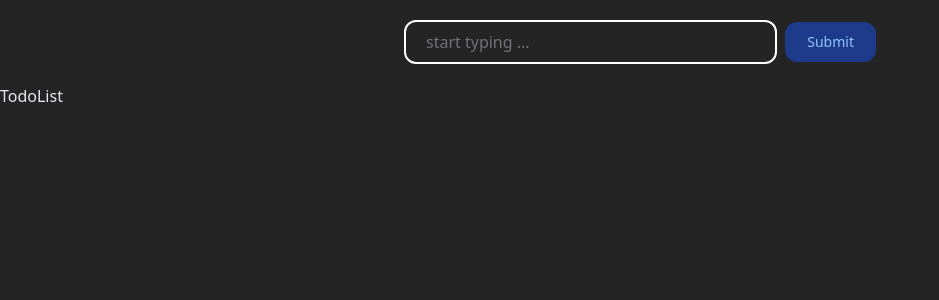
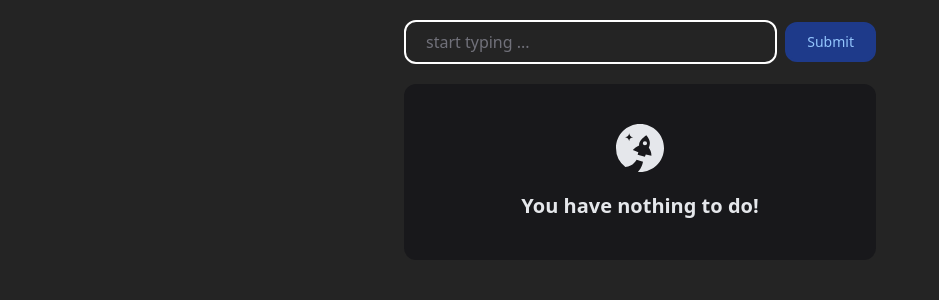
Before and after one commit to felipestiernhoff/ts-todo-app, a React (Vite) app: page / in a window 1280 px wide. Shown: the top 300 px of the page, without its empty margins (0-939 px from the left). Built offline with nearby package versions, Linux system fonts and the light colour scheme.

Commit message:
Integrate the useTodo hook to manage todo items

```diff
--- a/src/components/TodoList.tsx
+++ b/src/components/TodoList.tsx
@@ -1,7 +1,25 @@
-import { TodoItem } from './TodoItem'
-import { useTodo } from '../context'
+import { useTodo } from '../context/useTodo'
 import { SiStarship } from 'react-icons/si'
 
 export const TodoList = () => {
-  return <div>TodoList</div>
+  const { todos } = useTodo()
+
+  if (!todos.length) {
+    return (
+      <div className="max-w-lg px-5 m-auto">
+        <h1 className="flex flex-col items-center gap-5 px-5 py-10 text-xl font-bold text-center rounded-xl bg-zinc-900">
+          <SiStarship className="text-5xl" />
+          You have nothing to do!
+        </h1>
+      </div>
+    )
+  }
+
+  return (
+    <ul className="grid max-w-lg gap-2 px-5 m-auto">
+      {todos.map(todo => (
+        <li key={todo}>{todo}</li>
+      ))}
+    </ul>
+  )
 }
```
